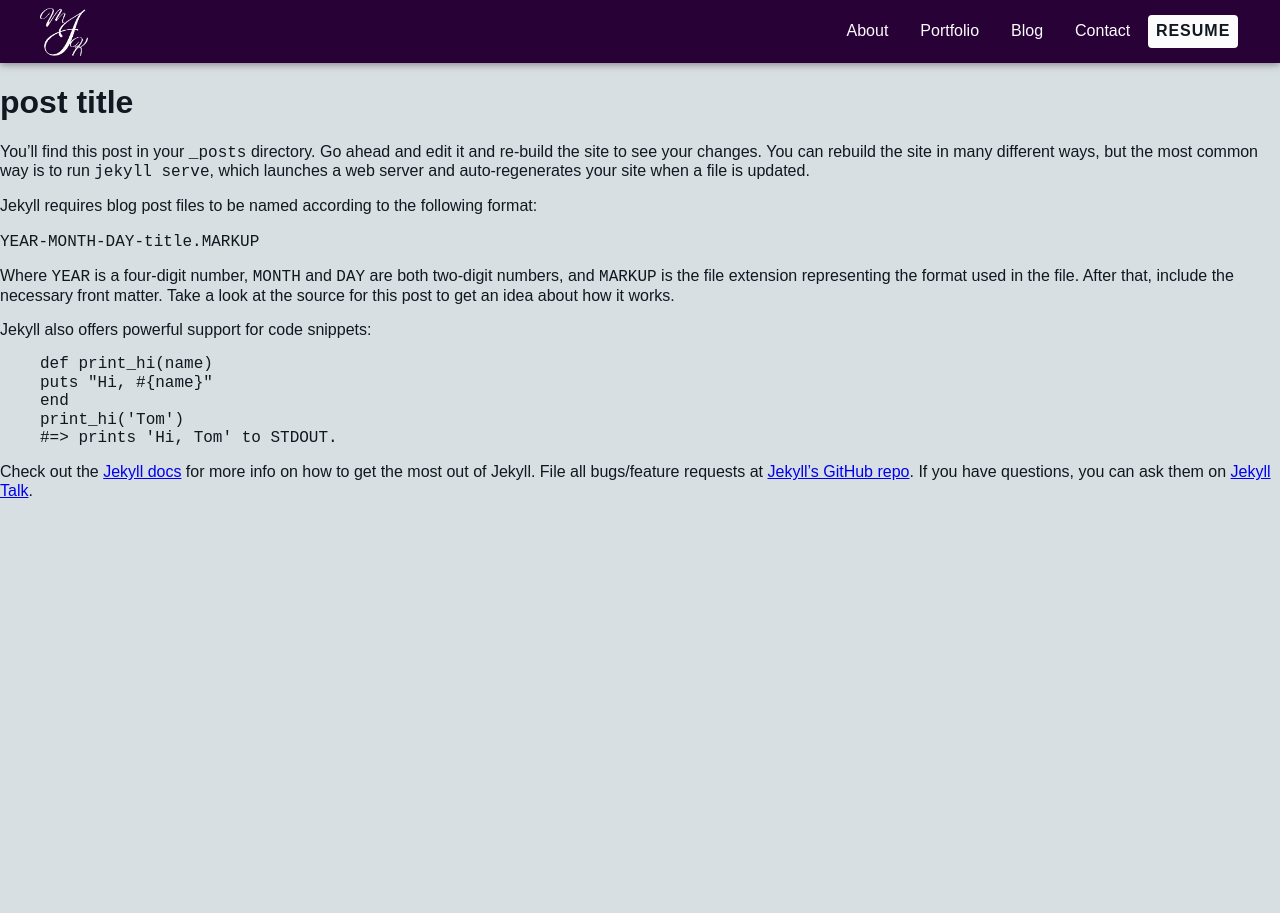
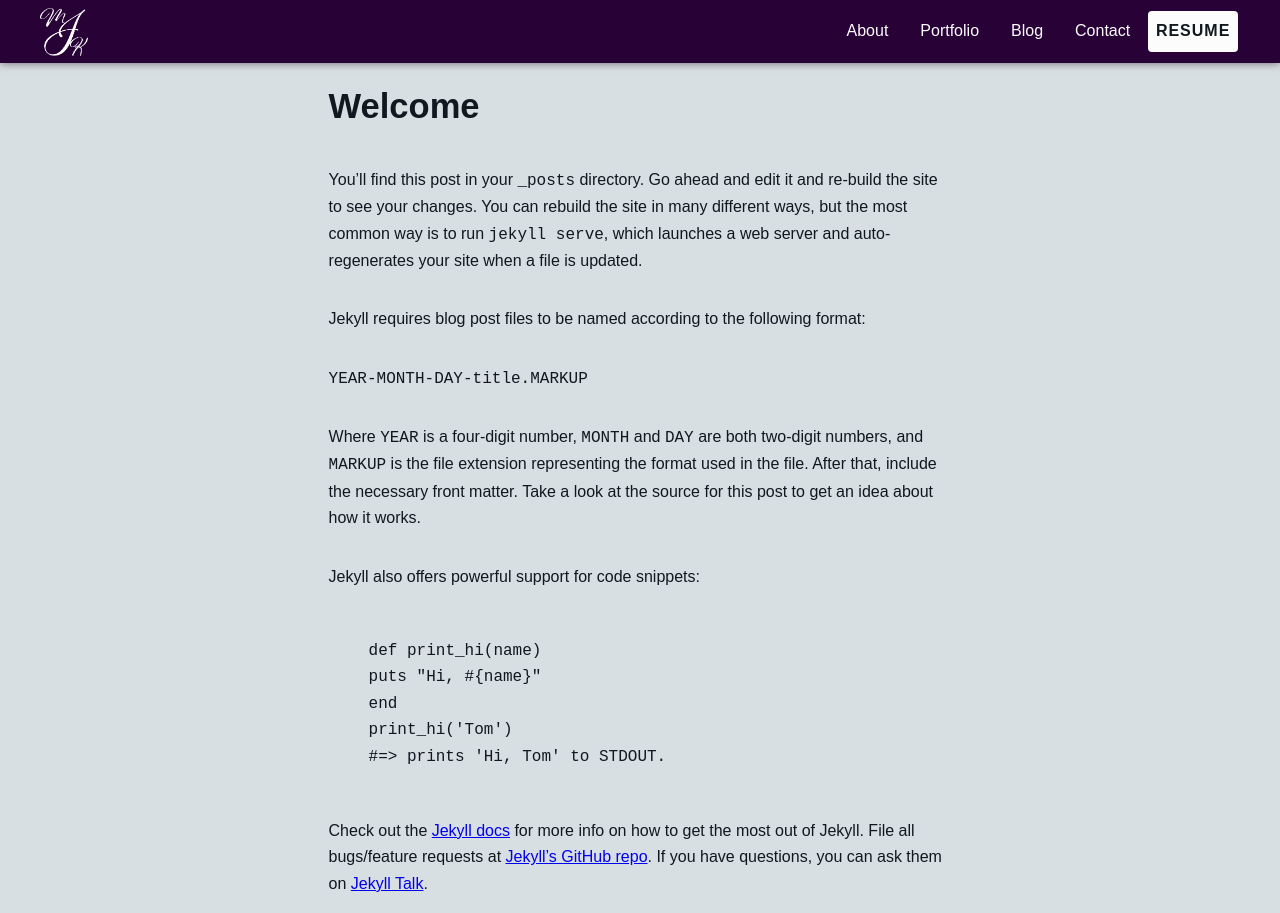
Before and after one commit to melissakipp/melissajkipp, a Jekyll site: the page built from _posts/2021-10-04-welcome-to-jekyll.markdown, in a window 1280 px wide. Built offline with Jekyll 4.4.1, drawn with Linux system fonts in a browser that asks for light colours; some web fonts are replaced.

Commit message:
fixed basic site layout

```diff
--- a/_layouts/post.html
+++ b/_layouts/post.html
@@ -8,8 +8,9 @@
     {% include navigation.html %}
 
     <main>
-      <h1>post title</h1>
-      {{ content }}
+      {% if page.layout == 'post' %}
+      <h1>{{ page.title }}</h1>
+      {% endif %} {{ content }}
       <!-- Trips -->
 
       <!-- CTA1 -->
--- a/_sass/0-base/a11y.scss
+++ b/_sass/0-base/a11y.scss
@@ -1,11 +1,12 @@
-.sr-only:not(:focus):not(:active) {
+.skip-link:not(:focus),
+.visually-hidden {
+  border: 0;
   clip: rect(0 0 0 0);
-  clip-path: inset(50%);
-  height: 1px;
+  height: auto;
+  margin: 0;
   overflow: hidden;
+  padding: 0;
   position: absolute;
+  width: 1px;
   white-space: nowrap;
-  width: 1px;
 }
-
-// Focus Outline
--- a/_sass/0-base/global.scss
+++ b/_sass/0-base/global.scss
@@ -1,9 +1,10 @@
 *,
-** {
+::after,
+::before {
   box-sizing: border-box;
   font-size: 100%;
-  margin: 0;
-  padding: 0;
+  // margin: 0;
+  // padding: 0;
 }
 
 html {
@@ -11,13 +12,34 @@ html {
 }
 
 body {
+  background-color: $gray;
   color: $black;
-  background-color: $gray;
+  line-height: 1.65;
+  text-rendering: optimizeSpeed;
 }
 
-@media screen and (min-width: 1200px) {
+h1 {
+  font-size: 2.16rem;
+}
+
+h1,
+h2,
+h3 {
+  font-weight: 700;
+  line-height: 1.2;
+  max-width: 48ch;
+}
+
+@media screen and (min-width: 1000px) {
+  body {
+    width: 100%;
+  }
+
   main {
-    max-width: 1440px;
+    display: flex;
+    flex-direction: column;
+    margin: auto;
+    max-width: 70ch;
   }
 }
 
```
